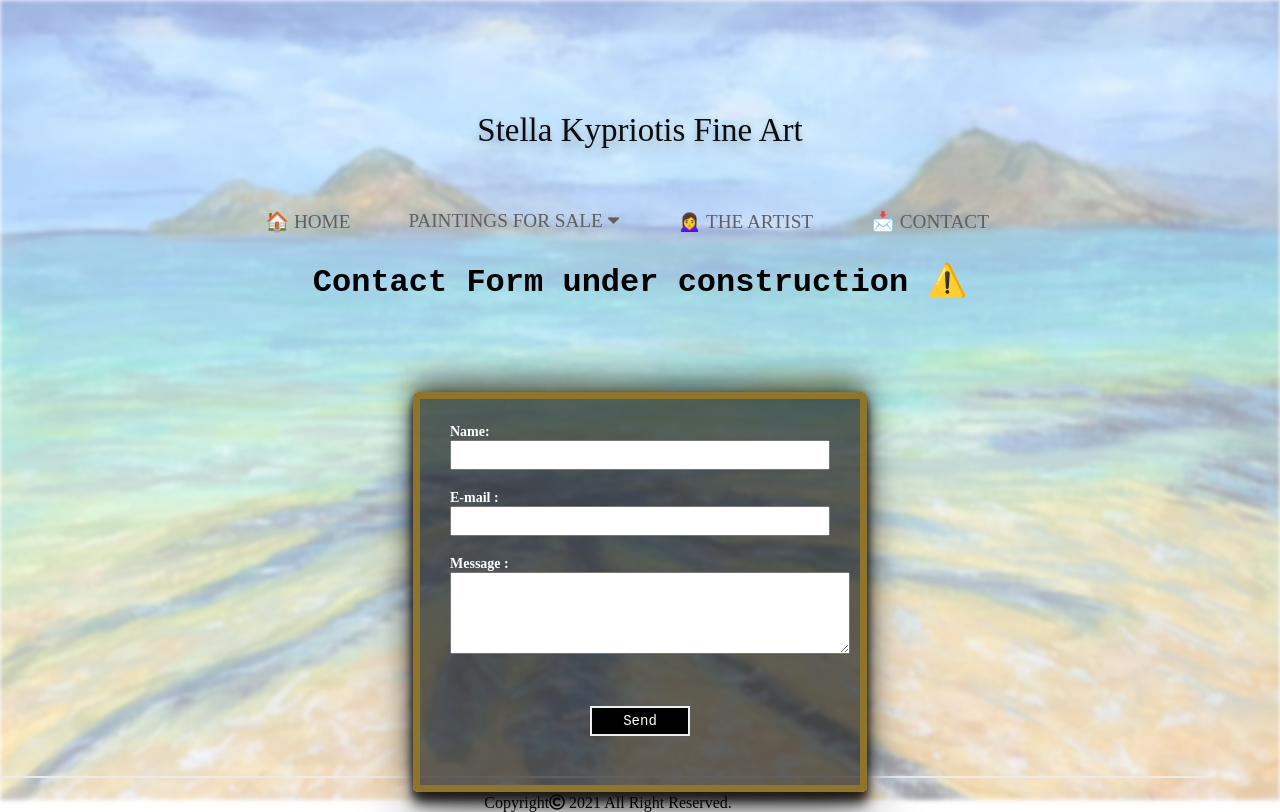
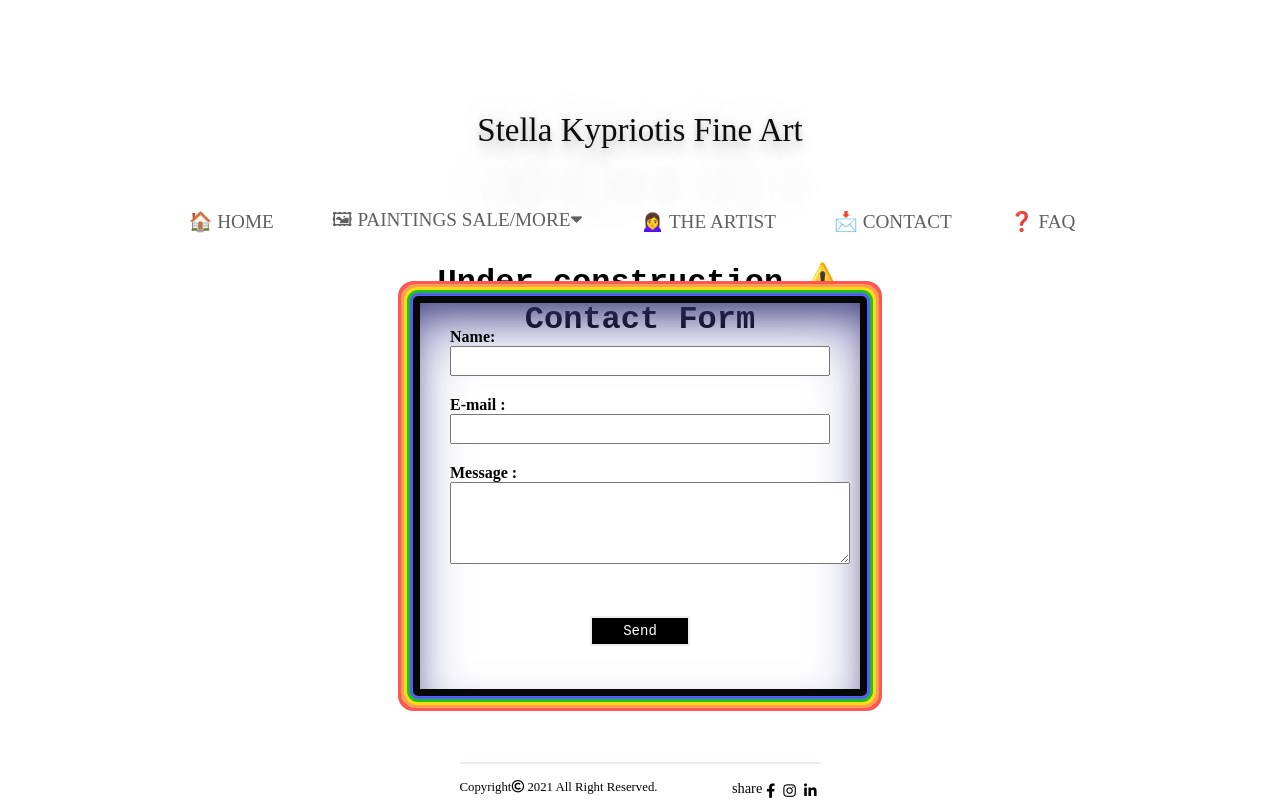
Before and after one commit to Amutha37/stella-art-react, a React (Create React App) app: page /contact in a window 1280 px wide. Built offline with nearby package versions, Linux system fonts and the light colour scheme.

Commit message:
remove background image in contact and set a new frame

```diff
--- a/src/components/Navbar/Navbar.js
+++ b/src/components/Navbar/Navbar.js
@@ -48,7 +48,8 @@ function Navbar() {
             onMouseLeave={onMouseLeave}
           >
             <Link to="/" className="nav-links">
-              PAINTINGS FOR SALE <i className="fas fa-caret-down" />
+              🖼 PAINTINGS SALE/MORE
+              <i className="fas fa-caret-down" />
             </Link>
             {dropdown && (
               <Dropdown
@@ -70,6 +71,11 @@ function Navbar() {
               📩 CONTACT
             </Link>
           </li>
+          <li className="nav-item">
+            <Link to="/faq" className="nav-links" onClick={closeMobileMenu}>
+              ❓ FAQ
+            </Link>
+          </li>
         </ul>
       </nav>
     </Fragment>
--- a/src/components/pages/contact/Contact.js
+++ b/src/components/pages/contact/Contact.js
@@ -1,7 +1,7 @@
 import React, { useState } from "react";
 import "./contact.css";
 import emailjs from "emailjs-com";
-// import Footer from "../Footer/Footer";
+import Footer from "../Footer/Footer";
 
 const Contact = () => {
   const [formData, setFormData] = useState({});
@@ -67,9 +67,10 @@ const Contact = () => {
 
   return (
     <>
-      <div className="maincontainer">
+      <>
         <div className="contact-form1">
-          <h1>Contact Form under construction ⚠️ </h1>
+          <h1>Under construction ⚠️ </h1>
+          <h1>Contact Form </h1>
         </div>
         <div className="contact-form">
           <form
@@ -97,20 +98,10 @@ const Contact = () => {
               <textarea name="message" onChange={handleInput} />
               <input name="submit" type="submit" value="Send" />
             </div>
+            <Footer />
           </form>
         </div>
-      </div>
-
-      <div className="copyright">
-        <hr></hr>
-
-        <p>
-          Copyright
-          {""}
-          <i className="far fa-copyright"> </i>
-          {""} 2021 All Right Reserved.
-        </p>
-      </div>
+      </>
     </>
   );
 };
--- a/src/components/pages/contact/contact.css
+++ b/src/components/pages/contact/contact.css
@@ -4,18 +4,18 @@
   text-align: czenter;
   justify-content: center; */
 /* } */
-.maincontainer::after {
-  /* The image used */
-  background-image: url("../../../components/Images/globalimages/beach.jpg");
+/* .maincontainer::after { */
+/* The image used */
+/* background-image: url("../../../components/Images/globalimages/beach.jpg");
 
   content: "";
   opacity: 0.4;
   background: rgb(26, 31, 41)
-    url("../../../components/Images/globalimages/beach.jpg") no-repeat fixed top;
-  /* background-blend-mode: luminosity; */
-  /* also change the blend mode to what suits you, from darken, to other
+    url("../../../components/Images/globalimages/beach.jpg") no-repeat fixed top; */
+/* background-blend-mode: luminosity; */
+/* also change the blend mode to what suits you, from darken, to other
     many options as you deem fit*/
-  background-size: cover;
+/* background-size: cover;
   top: 0;
   left: 0;
   right: 0;
@@ -25,38 +25,58 @@
   height: 100%;
   filter: blur(2px);
   -webkit-filter: blur(2px);
-}
-.contact-form1 h1 {
+} */
+.contact-form1 {
   text-align: center;
   position: abosolute;
   top: 39;
   left: 50%;
+  /* text-decoration: underline; */
 }
 
 .contact-form {
-  margin-top: 12rem;
+  margin-top: 6rem;
   display: flex;
   justify-items: center;
-  background-color: rgb(0, 0, 0); /* Fallback color */
-  background-color: rgba(0, 0, 0, 0.6); /* Black w/opacity/see-through */
+  /* background-color: rgb(0, 0, 0); Fallback color */
+  /* background-color: rgba(0, 0, 0, 0.6);
+
   color: white;
   font-weight: bold;
-  border: 7px solid #8e752b;
+  /* border: 7px solid #8e752b; */
+  border: 7px solid #070707;
   border-radius: 5px;
   position: absolute;
   top: 50%;
   left: 50%;
   transform: translate(-50%, -50%);
-  z-index: 2;
   height: 400px;
-
   max-width: 100%;
   max-height: 100%;
   padding: 20px;
   text-align: center;
-  box-shadow: rgba(0, 0, 0, 0.25) 0px 54px 55px,
+  /* shadow 3 */
+
+  /* box-shadow: rgba(78, 138, 201, 0.56) 0px 22px 70px 4px; */
+
+  /* shadow2 */
+  box-shadow: rgb(85, 91, 255) 0px 0px 0px 3px, rgb(31, 193, 27) 0px 0px 0px 6px,
+    rgb(255, 217, 19) 0px 0px 0px 9px, rgb(255, 156, 85) 0px 0px 0px 12px,
+    rgb(255, 85, 85) 0px 0px 0px 15px,
+    rgba(71, 71, 159, 0.75) 0px 30px 60px -12px inset,
+    rgba(0, 0, 0, 0.8) 0px 18px 36px -18px inset;
+
+  /* shadow 1 */
+  /* box-shadow: rgba(17, 95, 212, 0.25) 0px 14px 28px,
+    rgba(0, 0, 0, 0.22) 0px 10px 10px; */
+
+  /* inside shadow */
+  /* box-shadow: rgba(71, 71, 159, 0.25) 0px 30px 60px -12px inset,
+    rgba(0, 0, 0, 0.3) 0px 18px 36px -18px inset; */
+
+  /* box-shadow: rgba(0, 0, 0, 0.25) 0px 54px 55px,
     rgba(0, 0, 0, 0.6) 0px -12px 30px, rgba(48, 37, 37, 0.6) 0px 4px 6px,
-    rgba(0, 0, 0, 0.8) 0px 12px 13px, rgba(0, 0, 0, 0.09) 0px -3px 5px;
+    rgba(0, 0, 0, 0.8) 0px 12px 13px, rgba(0, 0, 0, 0.09) 0px -3px 5px; */
   /* display: grid; */
   /* grid-template-columns: repeat(auto-fill, minmax(400px, 1fr)); */
 }
@@ -68,6 +88,9 @@
 label {
   float: left;
   display: block;
+  color: black;
+  font-weight: bold;
+  font-size: 1rem;
 }
 h1,
 input,
@@ -104,23 +127,23 @@ textarea {
   border: 2px solid #eee;
   cursor: pointer;
 }
-.copyright {
+/* .copyright {
   text-align: center;
   position: absolute;
   top: 85%;
-}
+} */
 /* Media screen */
 @media screen and (max-width: 768px) {
   .contact-form {
-    margin-top: 1rem;
-    width: 250px;
+    margin-top: 3rem;
+    width: 350px;
   }
   .input-form input,
   .input-form textarea {
     display: block;
-    width: 200px;
+    width: 300px;
   }
-  .copyright {
+  /* .copyright {
     top: 75%;
-  }
+  } */
 }
--- a/src/components/pages/home/Home.js
+++ b/src/components/pages/home/Home.js
@@ -9,7 +9,7 @@ const Home = () => {
         {/* home page */}
         <div className="landing_Container">
           <div className="landing_Image">
-            <p>Captivated by Nature 🌳</p>
+            <p>Captivated by Nature 🌴</p>
             <img src={BannerImage[0].image} alt={BannerImage[0].name} />
           </div>
         </div>
```
